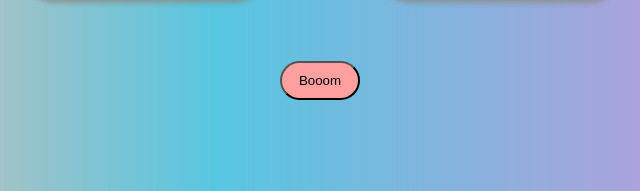
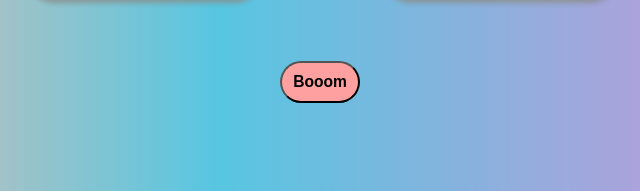
Before and after one commit to heyvats21/Dice-Roller, a plain HTML site: page index.html in a window 1280 px wide. Shown: the part 606-797 px from the top of the page, 320-960 px from the left. Drawn offline with Linux system fonts and the light colour scheme; a web font is replaced by a local one.

Commit message:
Update index.html

```diff
--- a/index.html
+++ b/index.html
@@ -34,7 +34,7 @@
 
         <audio src="http://cd.textfiles.com/hotgames/PROGRAMS/YACTC2/DICE.WAV"></audio>
         <div class="btn">
-         <button onclick="ludogame()"> Booom</button>
+         <button onclick="ludogame()" onmousedown="sound.play()"> <h3> Booom</h3></button>
         </div>
     </div>
 
@@ -48,6 +48,10 @@
 // {                we will use fatarrow function
 
 // }
+    //*************************************** sound of dice
+    var sound=new Audio();
+    sound.src="Dice.wav";
+
 
 ludogame=()=>{
 
```
